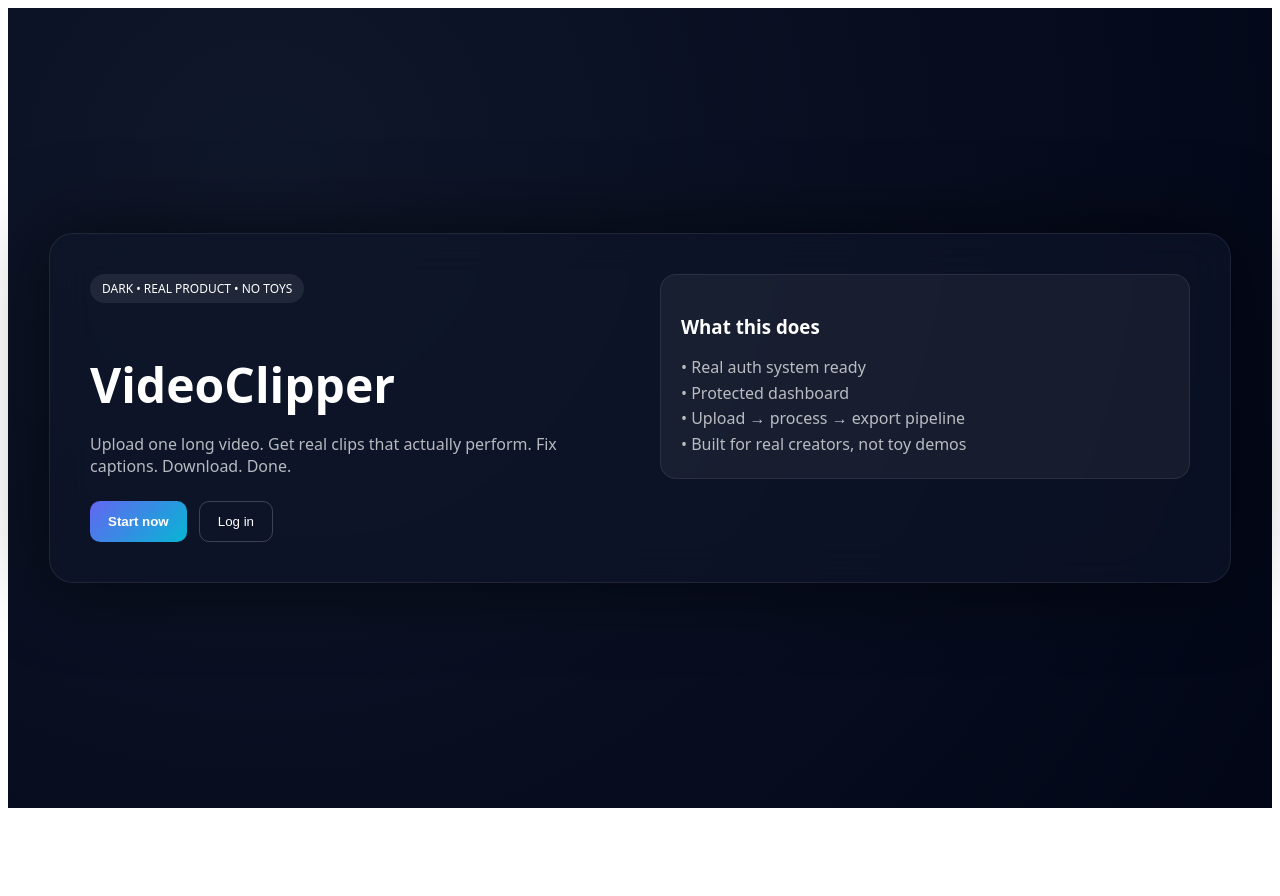
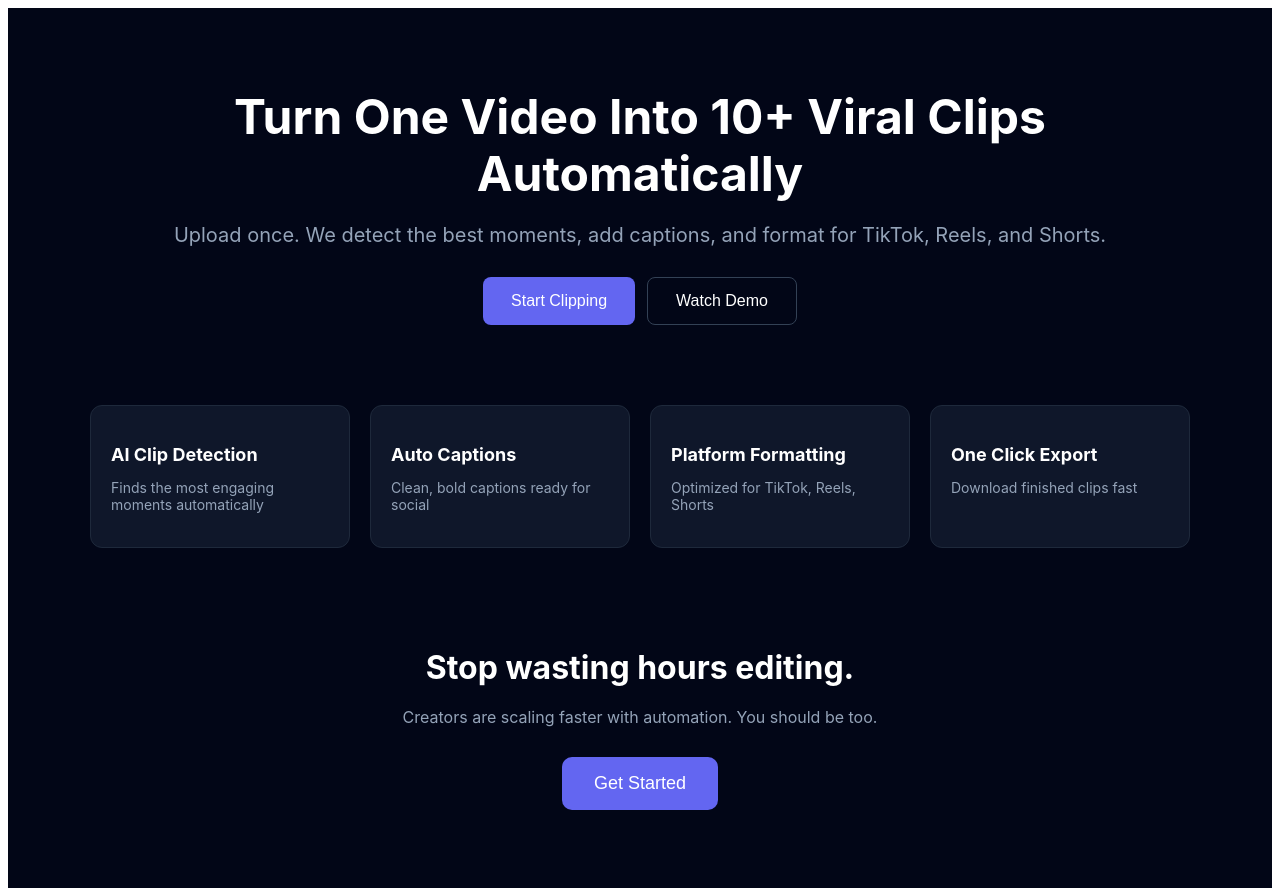
Before and after one commit to TraderMigs/VideoClipper, a Next.js app: page / in a window 1280 px wide. Before the commit the page ends 816 px from the top, so only its background shows below. Built offline with nearby package versions, Linux system fonts and the light colour scheme.

Commit message:
Update page.tsx

```diff
--- a/app/page.tsx
+++ b/app/page.tsx
@@ -1,97 +1,136 @@
 export default function Page() {
   return (
-    <main style={{
+    <main
+      style={{
+        background: "#020617",
+        color: "white",
         minHeight: "100vh",
-      background: "radial-gradient(circle at 20% 20%, #0f172a, #020617)",
-      display: "flex",
-      alignItems: "center",
-      justifyContent: "center",
-      fontFamily: "system-ui, sans-serif",
-      color: "white"
-    }}>
-      <div style={{
-        width: "100%",
-        maxWidth: "1100px",
-        padding: "40px",
-        borderRadius: "24px",
-        backdropFilter: "blur(20px)",
-        background: "rgba(15, 23, 42, 0.6)",
-        border: "1px solid rgba(255,255,255,0.08)",
-        boxShadow: "0 0 80px rgba(0,0,0,0.6)"
-      }}>
-
-        <div style={{display:"flex", justifyContent:"space-between", gap:"40px", flexWrap:"wrap"}}>
-
-          {/* LEFT */}
-          <div style={{flex:1, minWidth:"280px"}}>
-            <div style={{
-              display:"inline-block",
-              padding:"6px 12px",
-              borderRadius:"999px",
-              background:"rgba(255,255,255,0.08)",
-              fontSize:"12px",
-              marginBottom:"16px"
-            }}>
-              DARK • REAL PRODUCT • NO TOYS
-            </div>
-
-            <h1 style={{fontSize:"48px", marginBottom:"12px"}}>
-              VideoClipper
+        padding: "40px 20px",
+        fontFamily: "Inter, sans-serif",
+      }}
+    >
+      <section style={{ maxWidth: 1100, margin: "0 auto", textAlign: "center" }}>
+        <h1
+          style={{
+            fontSize: "48px",
+            fontWeight: 700,
+            lineHeight: 1.2,
+            marginBottom: 20,
+          }}
+        >
+          Turn One Video Into 10+ Viral Clips Automatically
         </h1>
 
-            <p style={{opacity:0.7, marginBottom:"24px"}}>
-              Upload one long video. Get real clips that actually perform.
-              Fix captions. Download. Done.
+        <p
+          style={{
+            fontSize: "20px",
+            color: "#94a3b8",
+            marginBottom: 30,
+          }}
+        >
+          Upload once. We detect the best moments, add captions, and format for TikTok, Reels, and Shorts.
         </p>
 
-            <div style={{display:"flex", gap:"12px"}}>
-              <button style={{
-                padding:"12px 18px",
-                borderRadius:"10px",
-                border:"none",
-                background:"linear-gradient(135deg,#6366f1,#06b6d4)",
-                color:"white",
-                fontWeight:"600",
-                cursor:"pointer"
-              }}>
-                Start now
+        <div style={{ display: "flex", justifyContent: "center", gap: 12, flexWrap: "wrap" }}>
+          <button
+            style={{
+              padding: "14px 28px",
+              borderRadius: 8,
+              background: "#6366f1",
+              border: "none",
+              color: "white",
+              fontSize: 16,
+              cursor: "pointer",
+            }}
+          >
+            Start Clipping
           </button>
 
-              <button style={{
-                padding:"12px 18px",
-                borderRadius:"10px",
-                border:"1px solid rgba(255,255,255,0.2)",
-                background:"transparent",
-                color:"white",
-                cursor:"pointer"
-              }}>
-                Log in
+          <button
+            style={{
+              padding: "14px 28px",
+              borderRadius: 8,
+              background: "transparent",
+              border: "1px solid #334155",
+              color: "white",
+              fontSize: 16,
+              cursor: "pointer",
+            }}
+          >
+            Watch Demo
           </button>
         </div>
+      </section>
+
+      <section
+        style={{
+          maxWidth: 1100,
+          margin: "80px auto 0",
+          display: "grid",
+          gridTemplateColumns: "repeat(auto-fit, minmax(250px, 1fr))",
+          gap: 20,
+        }}
+      >
+        {[
+          {
+            title: "AI Clip Detection",
+            desc: "Finds the most engaging moments automatically",
+          },
+          {
+            title: "Auto Captions",
+            desc: "Clean, bold captions ready for social",
+          },
+          {
+            title: "Platform Formatting",
+            desc: "Optimized for TikTok, Reels, Shorts",
+          },
+          {
+            title: "One Click Export",
+            desc: "Download finished clips fast",
+          },
+        ].map((f, i) => (
+          <div
+            key={i}
+            style={{
+              padding: 20,
+              borderRadius: 12,
+              background: "#0f172a",
+              border: "1px solid #1e293b",
+            }}
+          >
+            <h3 style={{ fontSize: 18, marginBottom: 10 }}>{f.title}</h3>
+            <p style={{ color: "#94a3b8", fontSize: 14 }}>{f.desc}</p>
           </div>
+        ))}
+      </section>
 
-          {/* RIGHT */}
-          <div style={{flex:1, minWidth:"280px"}}>
-            <div style={{
-              padding:"20px",
-              borderRadius:"16px",
-              background:"rgba(255,255,255,0.05)",
-              border:"1px solid rgba(255,255,255,0.08)"
-            }}>
-              <h3 style={{marginBottom:"16px"}}>What this does</h3>
+      <section
+        style={{
+          maxWidth: 800,
+          margin: "100px auto 0",
+          textAlign: "center",
+        }}
+      >
+        <h2 style={{ fontSize: 32, marginBottom: 20 }}>Stop wasting hours editing.</h2>
 
-              <div style={{opacity:0.7, lineHeight:"1.6"}}>
-                • Real auth system ready<br/>
-                • Protected dashboard<br/>
-                • Upload → process → export pipeline<br/>
-                • Built for real creators, not toy demos
-              </div>
-            </div>
-          </div>
+        <p style={{ color: "#94a3b8", marginBottom: 30 }}>
+          Creators are scaling faster with automation. You should be too.
+        </p>
 
-        </div>
-
-      </div>
+        <button
+          style={{
+            padding: "16px 32px",
+            borderRadius: 10,
+            background: "#6366f1",
+            border: "none",
+            color: "white",
+            fontSize: 18,
+            cursor: "pointer",
+          }}
+        >
+          Get Started
+        </button>
+      </section>
     </main>
-  )
+  );
 }
```
Lines whose indentation alone changed are shown as unchanged.
